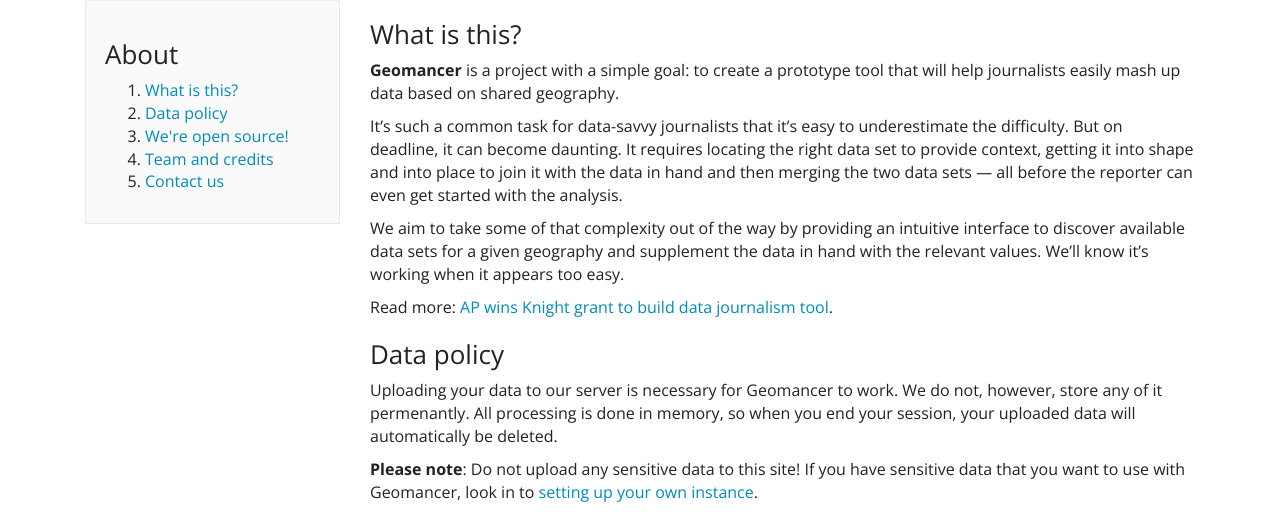
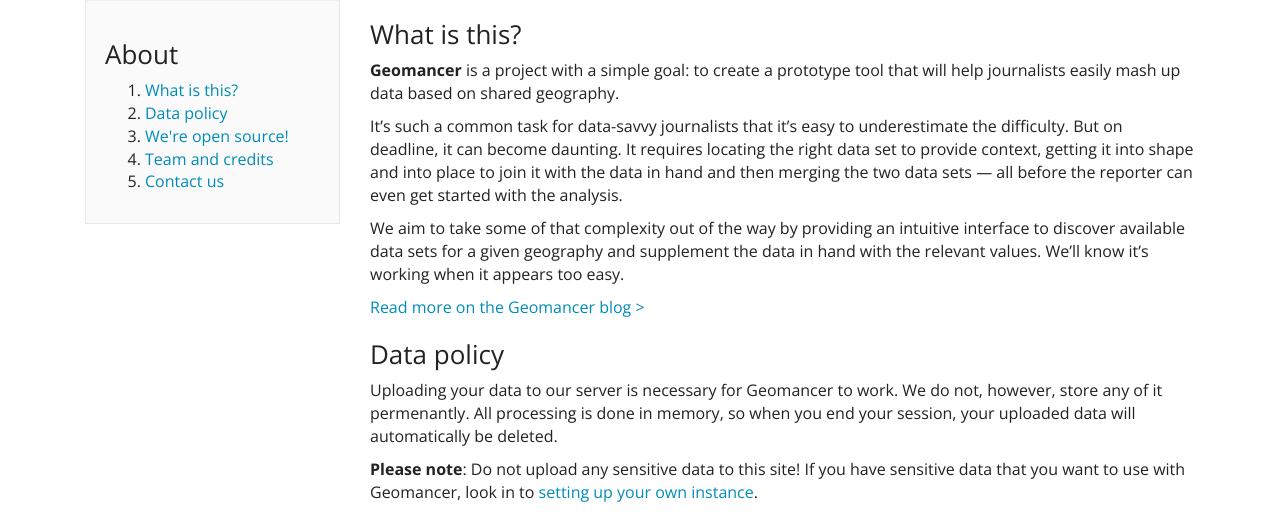
Before and after one commit to associatedpress/geomancer, a Flask app: page /about in a window 1280 px wide. Shown: the part 67-583 px from the top of the page. Run offline with Flask 2, Linux system fonts and the light colour scheme; data that the repository does not hold is empty; parts of the project's set-up code (start-up, migrations or seed data) failed here and were passed over; some libraries are stand-ins or nearby versions.

Commit message:
linking out to geomancer blog, closes #48

```diff
--- a/geomancer/templates/about.html
+++ b/geomancer/templates/about.html
@@ -22,7 +22,7 @@
 
   <p>We aim to take some of that complexity out of the way by providing an intuitive interface to discover available data sets for a given geography and supplement the data in hand with the relevant values. We’ll know it’s working when it appears too easy.</p>
 
-  <p>Read more: <a href='http://www.ap.org/content/press-release/2013/ap-wins-knight-grant-to-build-data-journalism-tool'>AP wins Knight grant to build data journalism tool</a>.</p>
+  <p><a href='http://geomancer.ap.org/'>Read more on the Geomancer blog ></a></p>
 
   <h3 id='data-policy'>Data policy</h3>
 
```
